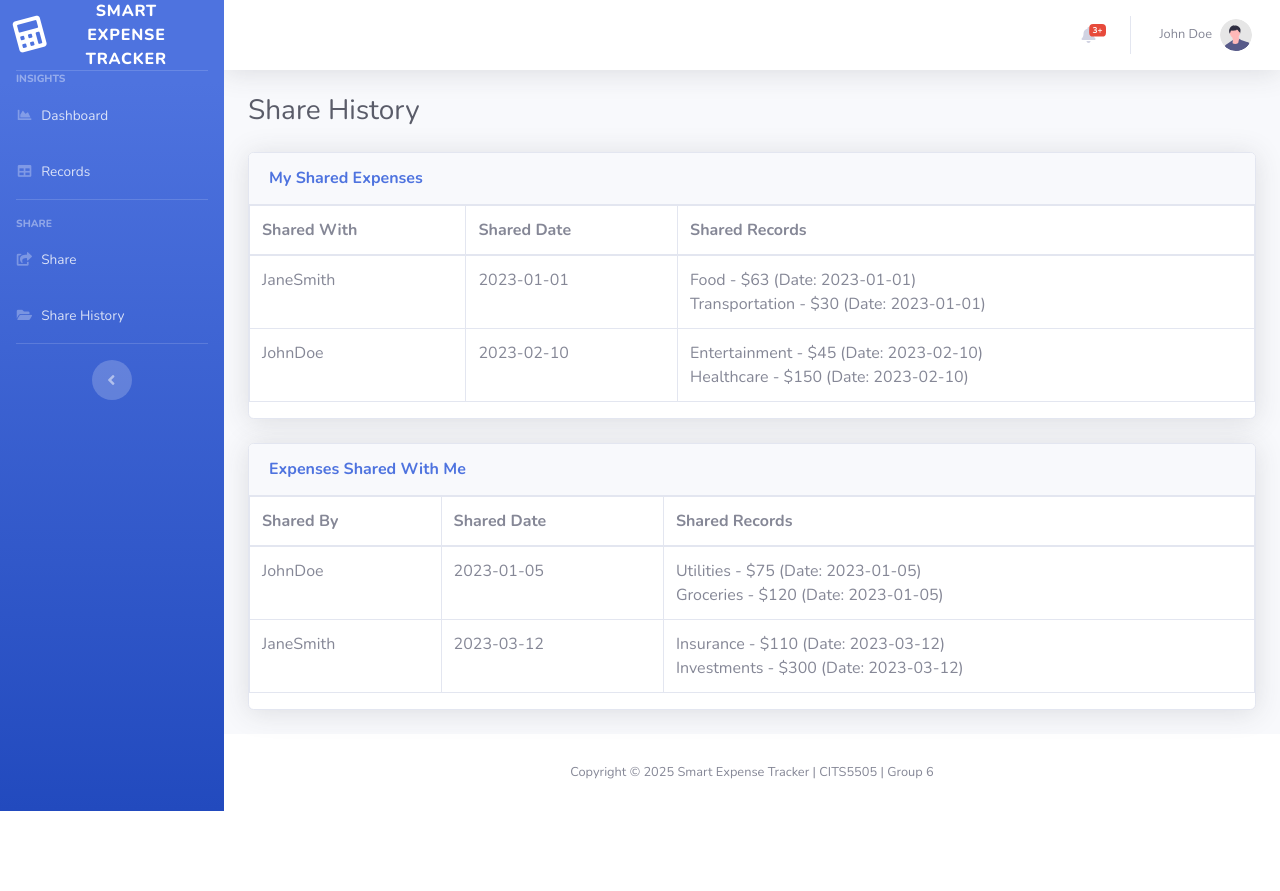
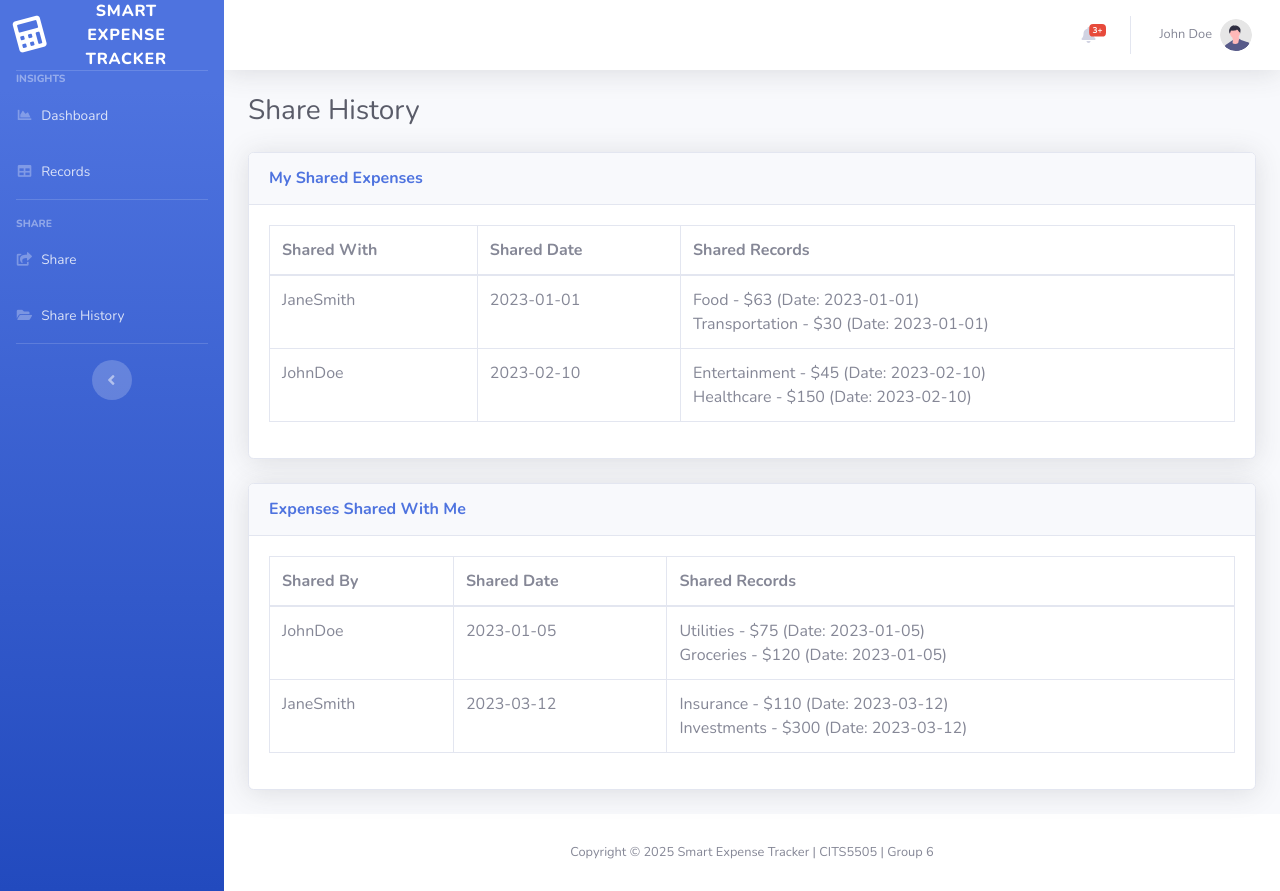
Before and after one commit to ptt0610/CITS5505-Group-6-_-Smart-Expense-Tracker-Analyzer, a Flask app: page /share_history in a window 1280 px wide. Before the commit the page ends 811 px from the top, so only its background shows below. Run offline with Flask 3, Linux system fonts and the light colour scheme; some libraries are stand-ins or nearby versions.

Commit message:
Update share_history.html
Update  share_history.html with real data, add data on the records column

```diff
--- a/templates/share_history.html
+++ b/templates/share_history.html
@@ -1,15 +1,15 @@
 {% extends 'base.html' %}
 
 {% block content %}
-
 <h1 class="h3 mb-4 text-gray-800">Share History</h1>
 
-<!-- Shared Expense Section-->
+<!-- Shared Expense Section -->
 <div class="card shadow mb-4">
     <div class="card-header py-3">
         <h6 class="m-0 font-weight-bold text-primary">My Shared Expenses</h6>
     </div>
-    <table id="myShareHistoryTable" class="table table-bordered">
+    <div class="card-body">
+        <table id="myShareHistoryTable" class="table table-bordered table-hover" style="width:100%">
             <thead>
                 <tr>
                     <th>Shared With</th>
@@ -22,13 +22,15 @@
             </tbody>
         </table>
     </div>
+</div>
 
-<!-- Expenses Shared With Me Section-->
+<!-- Expenses Shared With Me Section -->
 <div class="card shadow mb-4">
     <div class="card-header py-3">
         <h6 class="m-0 font-weight-bold text-primary">Expenses Shared With Me</h6>
     </div>
-    <table id="sharedWithMeTable" class="table table-bordered">
+    <div class="card-body">
+        <table id="sharedWithMeTable" class="table table-bordered table-hover" style="width:100%">
             <thead>
                 <tr>
                     <th>Shared By</th>
@@ -41,9 +43,20 @@
             </tbody>
         </table>
     </div>
+</div>
 
+<style>
+    #myShareHistoryTable ul, #sharedWithMeTable ul {
+        margin: 0;
+        padding-left: 20px;
+        font-size: 0.9em;
+    }
+    #myShareHistoryTable td, #sharedWithMeTable td {
+        vertical-align: top;
+    }
+</style>
 {% endblock %}
 
 {% block footer_extra %}
-<script src="{{ url_for('static', filename = 'js/expense_tracker/share-history.js') }}"></script>
+<script src="{{ url_for('static', filename='js/expense_tracker/share-history.js') }}"></script>
 {% endblock %}
```
Lines whose indentation alone changed are shown as unchanged.
